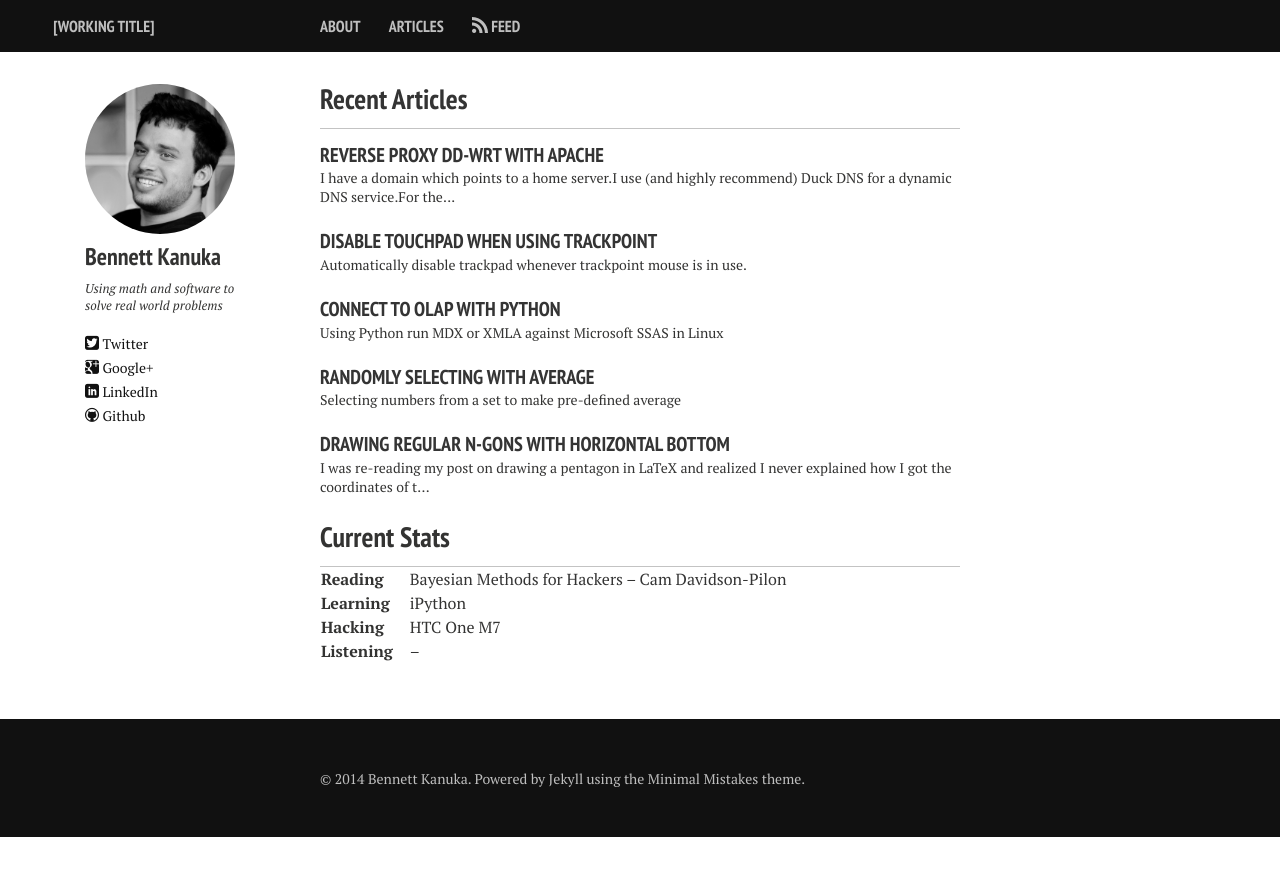
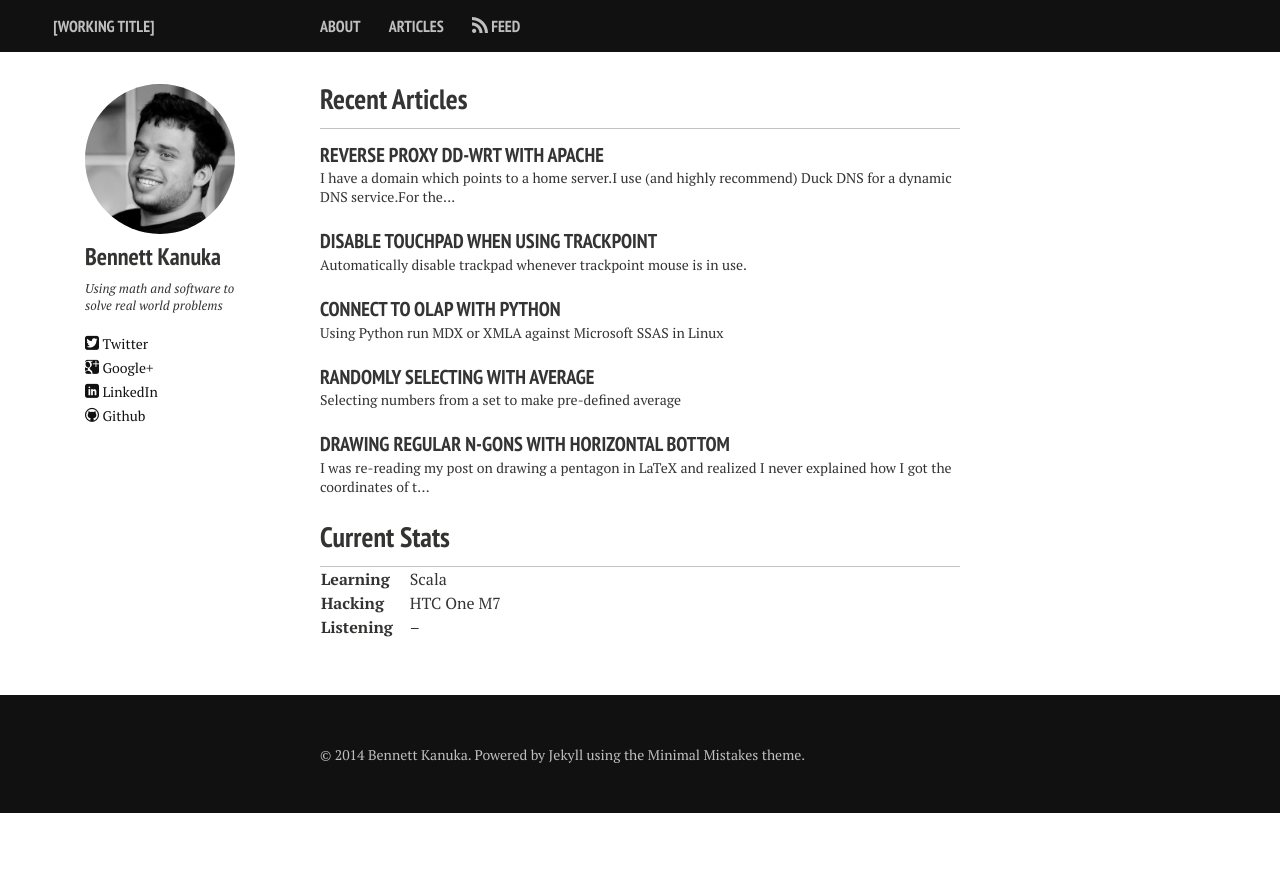
Before and after one commit to bkanuka/blog, a Jekyll site: the page built from index.md, in a window 1280 px wide. Shown: the top 876 px of the page. Built offline with Jekyll 4.4.1, drawn with Linux system fonts in a browser that asks for light colours; nearby versions of some CDN libraries.

Commit message:
remove reading

```diff
--- a/index.md
+++ b/index.md
@@ -6,8 +6,7 @@ tags: [Home, status, code, blog, foss]
 
 ### Current Stats
 
-| **Reading** | [Bayesian Methods for Hackers](http://camdavidsonpilon.github.io/Probabilistic-Programming-and-Bayesian-Methods-for-Hackers) -- [Cam Davidson-Pilon](http://www.statly.ca/)|
-| **Learning** | iPython |
+| **Learning** | [Scala](http://www.scala-lang.org/) |
 | **Hacking** | HTC One M7 |
 | **Listening** |<span id="track_title"></span> -- <span id="track_artist"></span>|
 
```
